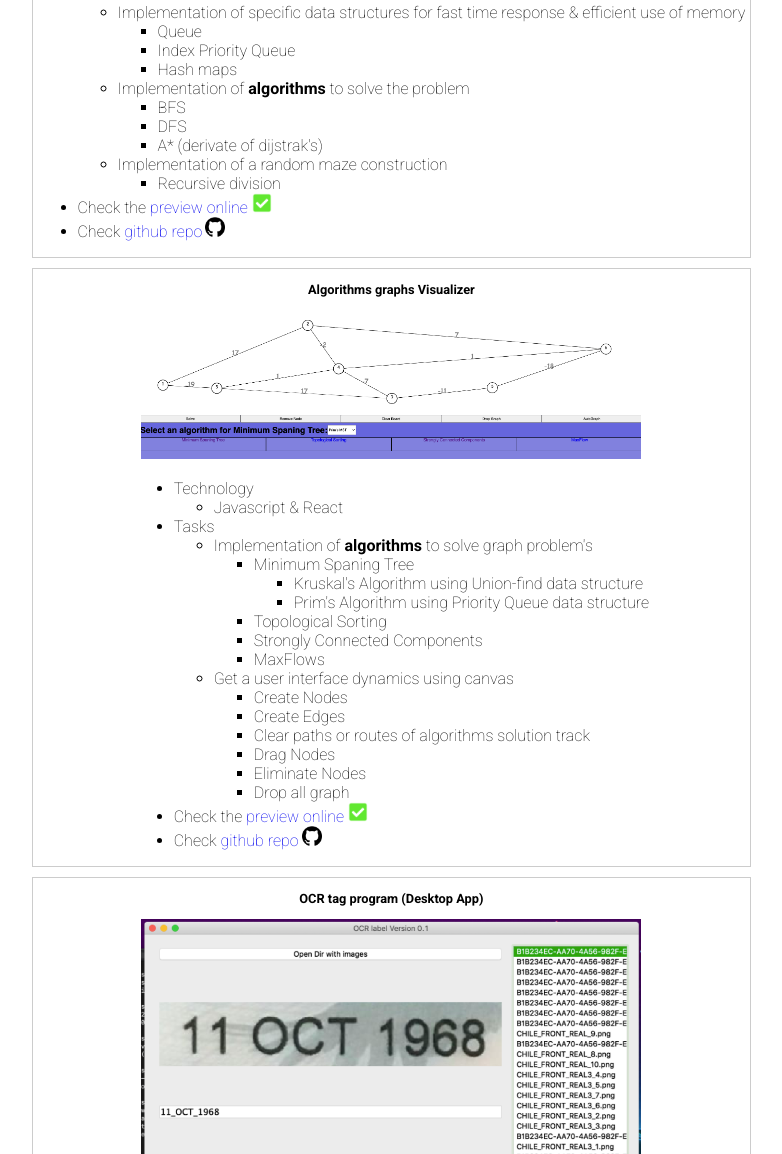
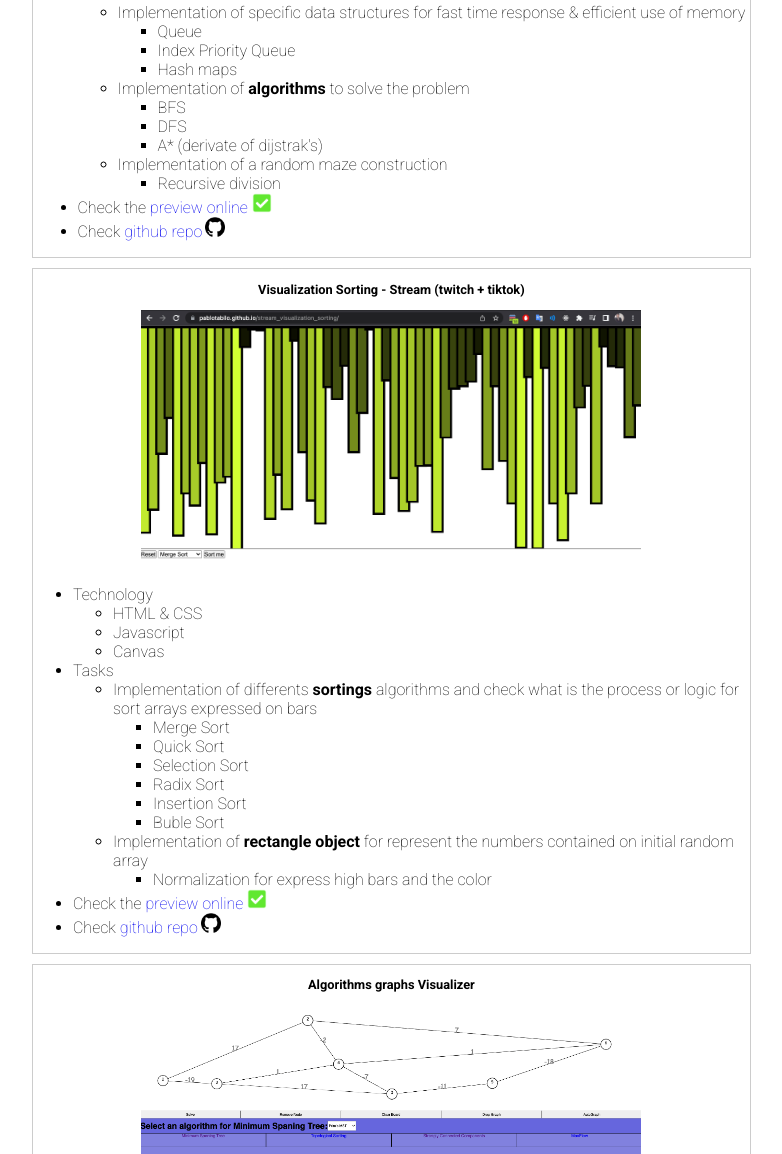
Before and after one commit to PabloTabilo/portfolio, a website: page index.html in a window 1280 px wide. Shown: the part 1949-3103 px from the top of the page, without its empty margins (352-1134 px from the left). Drawn offline with Linux system fonts and the light colour scheme.

Commit message:
visualization sorting

```diff
--- a/index.html
+++ b/index.html
@@ -193,6 +193,42 @@
                             </ul>
                         </div>
                     </div>
+                    <div class="projects-card visualization-sorting">
+                        <h3>Visualization Sorting - Stream (twitch + tiktok)</h3>
+                        <div class="content-project">
+                            <div class="img">
+                                <img src="./resources/test_visualization_sorting.png" alt="" srcset="">
+                            </div>
+                        </div>
+                        <div class="info-project">
+                            <ul>
+                                <li>Technology</li>
+                                <ul>
+                                    <li>HTML & CSS</li>
+                                    <li>Javascript</li>
+                                    <li>Canvas</li>
+                                </ul>
+                                <li>Tasks</li>
+                                <ul>
+                                    <li>Implementation of differents <strong>sortings</strong> algorithms and check what is the process or logic for sort arrays expressed on bars</li>
+                                    <ul>
+                                        <li>Merge Sort</li>
+                                        <li>Quick Sort</li>
+                                        <li>Selection Sort</li>
+                                        <li>Radix Sort</li>
+                                        <li>Insertion Sort</li>
+                                        <li>Buble Sort</li>
+                                    </ul>
+                                    <li>Implementation of <strong>rectangle object</strong> for represent the numbers contained on initial random array</li>
+                                    <ul>
+                                        <li>Normalization for express high bars and the color</li>
+                                    </ul>
+                                </ul>
+                                <li>Check the <a href="https://pablotabilo.github.io/stream_visualization_sorting/" target="_blank">preview online <a a href="https://pablotabilo.github.io/visual-solution/" target="_blank" class="ico check-ico" title="check-ico"></a></li>
+                                <li>Check <a href="https://github.com/PabloTabilo/stream_visualization_sorting" target="_blank">github repo<a href="https://github.com/PabloTabilo/OCR_TAG_PROGRAM" class="ico github-ico"  target="_blank"></a></a></li>
+                            </ul>
+                        </div>
+                    </div>
                     <div class="projects-card ">
                         <h3>Algorithms graphs Visualizer</h3>
                         <div class="content-project">
```
Also changed, not shown: resources/test_visualization_sorting.png (added).
